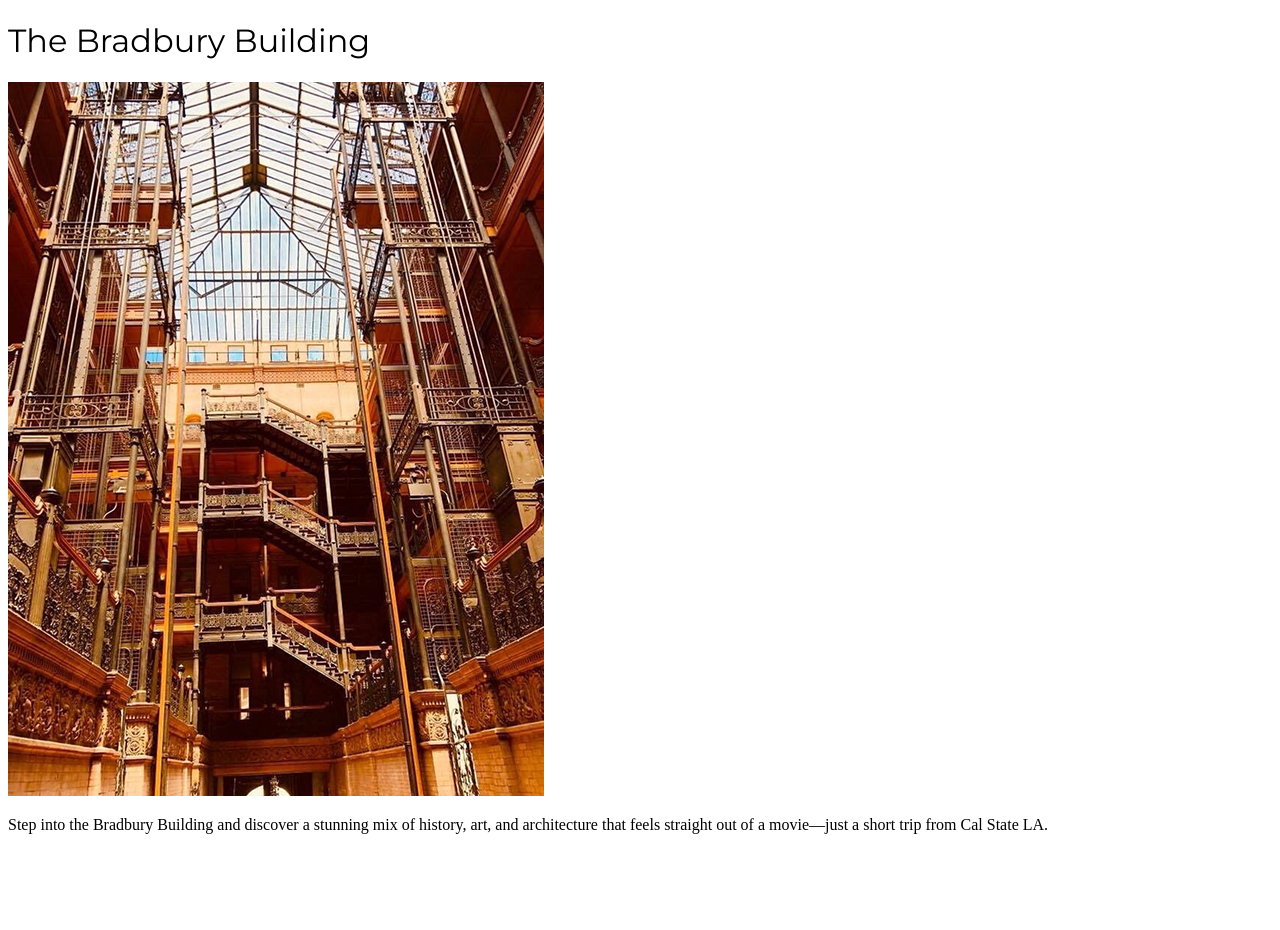
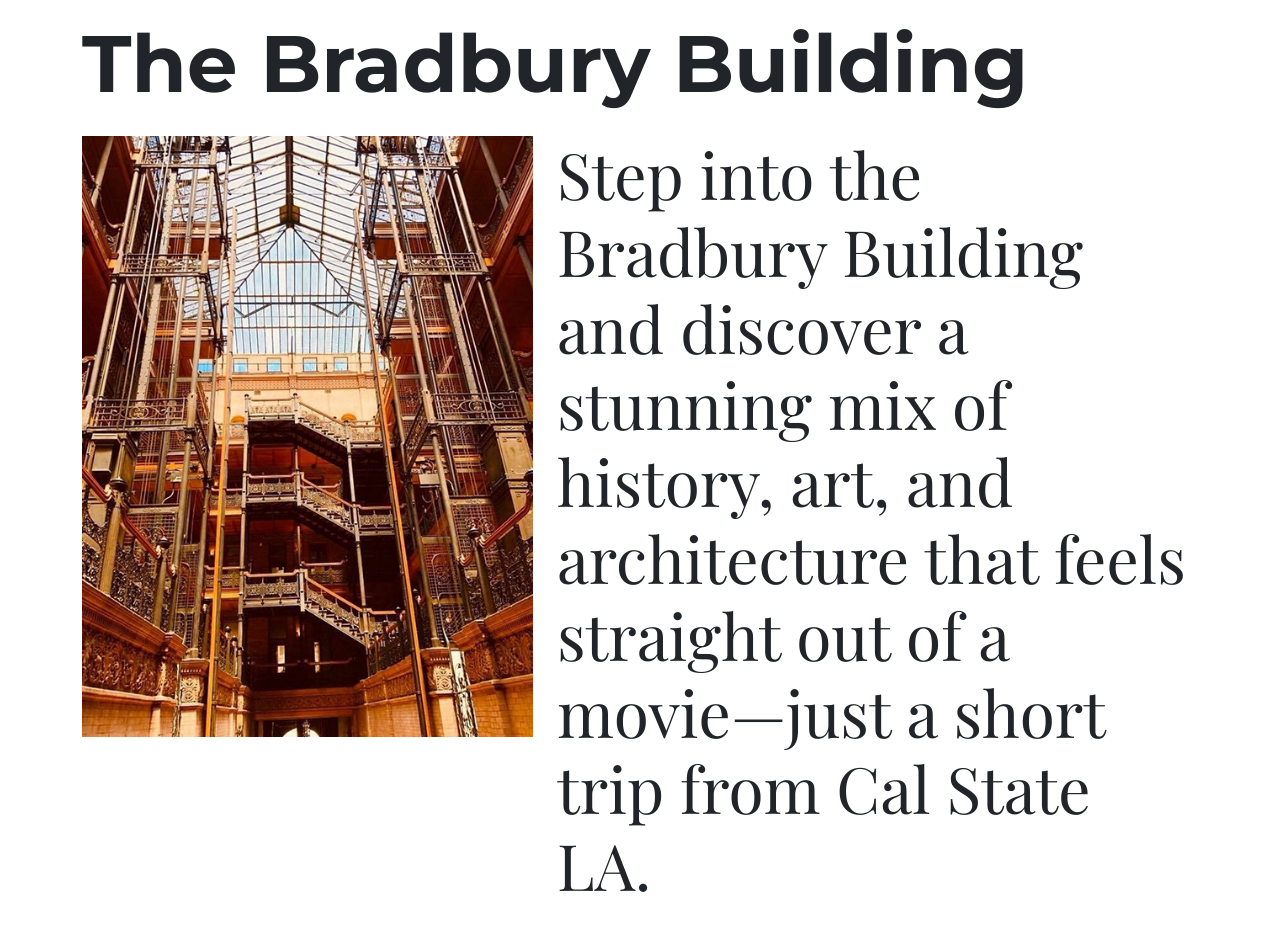
Before and after one commit to josecarlosgt/responsive-design-bootstrap, a plain HTML site: page index.html in a window 1280 px wide. Before the commit the page ends 850 px from the top, so only its background shows below. Drawn offline with nearby package versions, Linux system fonts and the light colour scheme; a web font is replaced by a local one.

Commit message:
Add files via upload

```diff
--- a/index.html
+++ b/index.html
@@ -3,6 +3,7 @@
 
 <head>
     <meta charset="utf-8">
+    <meta name="viewport" content="width=device-width, initial-scale=1">
     <title>The Bradbury Building</title>
     <meta name="description"
         content="Step into the Bradbury Building and discover a stunning mix of history, art, and architecture that feels straight out of a movie.">
@@ -14,10 +15,15 @@
         href="https://fonts.googleapis.com/css2?family=Karla:ital,wght@0,200..800;1,200..800&family=Montserrat:ital,wght@0,100..900;1,100..900&family=Nunito:ital,wght@0,200..1000;1,200..1000&family=Open+Sans:ital,wght@0,300..800;1,300..800&display=swap"
         rel="stylesheet">
 
-</head>
+    <!--Bootstrap v5.3 -->
+    <link href="https://cdn.jsdelivr.net/npm/bootstrap@5.3.8/dist/css/bootstrap.min.css" rel="stylesheet"
+        integrity="sha384-sRIl4kxILFvY47J16cr9ZwB07vP4J8+LH7qKQnuqkuIAvNWLzeN8tE5YBujZqJLB" crossorigin="anonymous">
+    <link
+        href="https://fonts.googleapis.com/css2?family=Karla:ital,wght@0,200..800;1,200..800&family=Montserrat:ital,wght@0,100..900;1,100..900&family=Nunito:ital,wght@0,200..1000;1,200..1000&family=Open+Sans:ital,wght@0,300..800;1,300..800&family=Playfair+Display:ital,wght@0,400..900;1,400..900&display=swap"
+        rel="stylesheet">
 
     <style>
-    h1 {
+        header h1 {
             font-family: "Montserrat", sans-serif;
             font-optical-sizing: auto;
             font-weight: normal;
@@ -31,22 +37,34 @@
             font-style: normal;
         }
     </style>
+</head>
 
 <body>
-    <header>
-        <h1>
+    <header class="container">
+        <h1 class="display-1 fw-bold py-3 text-center text-lg-start">
             The Bradbury Building
         </h1>
     </header>
 
-    <main>
-        <img src="img/bb.jpg" alt="The Bradbury Building">
+    <main class="container pb-3">
+        <div class="row">
+
+            <div class="col-lg-5 text-center pb-3 pb-lg-0">
+                <img class="img-fluid" src="img/bb.jpg" alt="The Bradbury Building">
+            </div>
+
+            <div class="col-lg-7">
                 <p class="display-3">
-            Step into the Bradbury Building and discover a stunning mix of history, art, and architecture that feels
-            straight out of a movie—just a short trip from Cal State LA.
+                    Step into the Bradbury Building and discover a stunning mix of history, art, and architecture that
+                    feels straight out of a movie—just a short trip from Cal State LA.
                 </p>
+            </div>
+        </div>
     </main>
 
+    <script src="https://cdn.jsdelivr.net/npm/bootstrap@5.3.8/dist/js/bootstrap.bundle.min.js"
+        integrity="sha384-FKyoEForCGlyvwx9Hj09JcYn3nv7wiPVlz7YYwJrWVcXK/BmnVDxM+D2scQbITxI"
+        crossorigin="anonymous"></script>
 </body>
 
 </html>
```
Also changed, not shown: 1 other file. Lines whose indentation alone changed are shown as unchanged.
